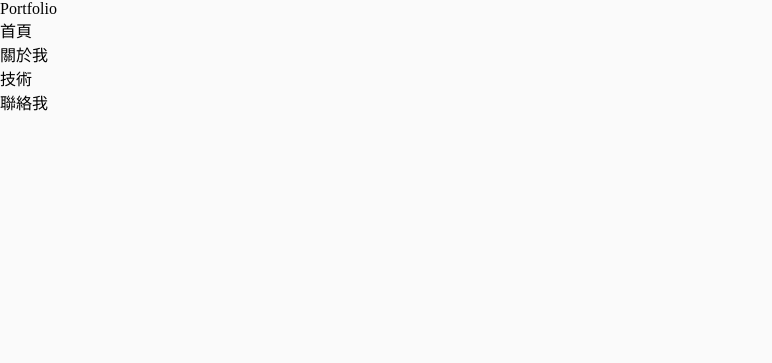
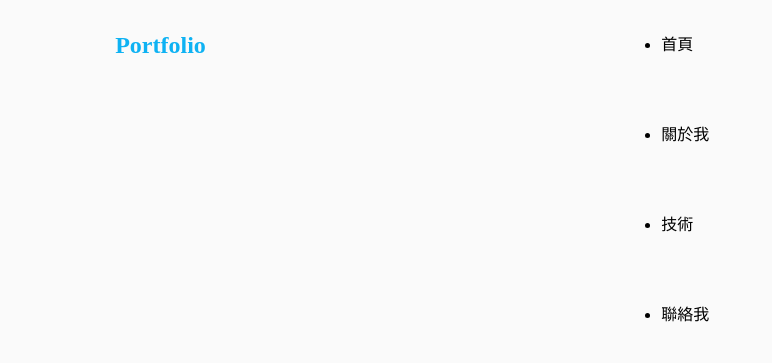
Before and after one commit to 13130223/mcu-113-1-web-13130223-final3, a plain HTML site: page src/index.html in a window 1280 px wide. Shown: the whole page, without its empty margins (0-772 px from the left). Drawn offline with Linux system fonts and the light colour scheme.

Commit message:
feat(nav): 導覽列標題文字樣式設定實作

```diff
--- a/src/index.html
+++ b/src/index.html
@@ -9,7 +9,7 @@
   <body>
     <div class="container">
       <nav>
-        <div>Portfolio</div>
+        <div class="nav-logo">Portfolio</div>
         <ul>
           <li>
             <a>首頁</a>
--- a/src/scss/style.scss
+++ b/src/scss/style.scss
@@ -1,5 +1,6 @@
 :root {
   --body-color: rgb(250, 250, 250);
+  --logo-color: rgb(14, 178, 243);
 }
 body {
   background-color: var(--body-color);
@@ -14,3 +15,18 @@
   padding: 0;
   box-sizing: border-box;
 }
+
+nav {
+  width: 100%;
+  height: 90px;
+  line-height: 90px;
+  padding-inline: 9vw;
+  display: flex;
+  justify-content: space-between;
+
+  .nav-logo {
+    font-size: 24px;
+    font-weight: 600;
+    color: var(--logo-color);
+  }
+}
```
Also changed, not shown: src/scss/style.css, 1 other file.
